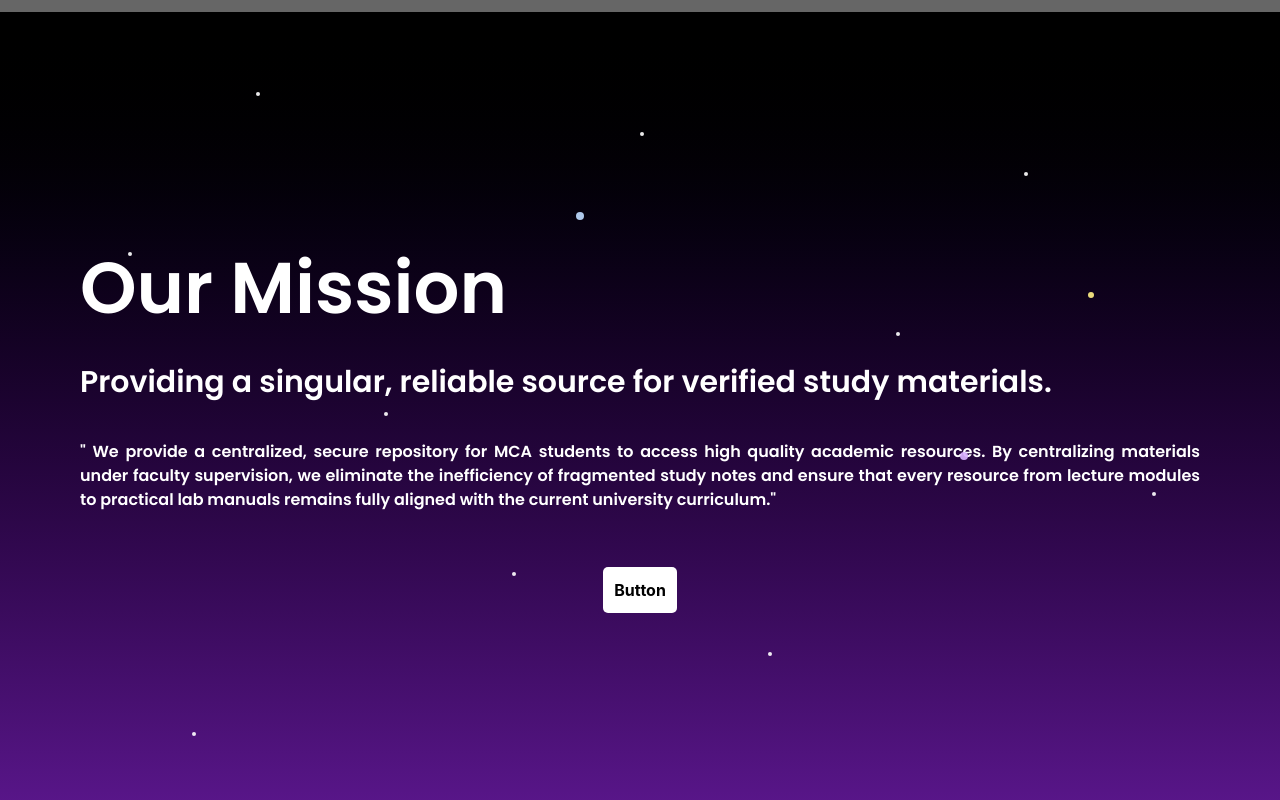
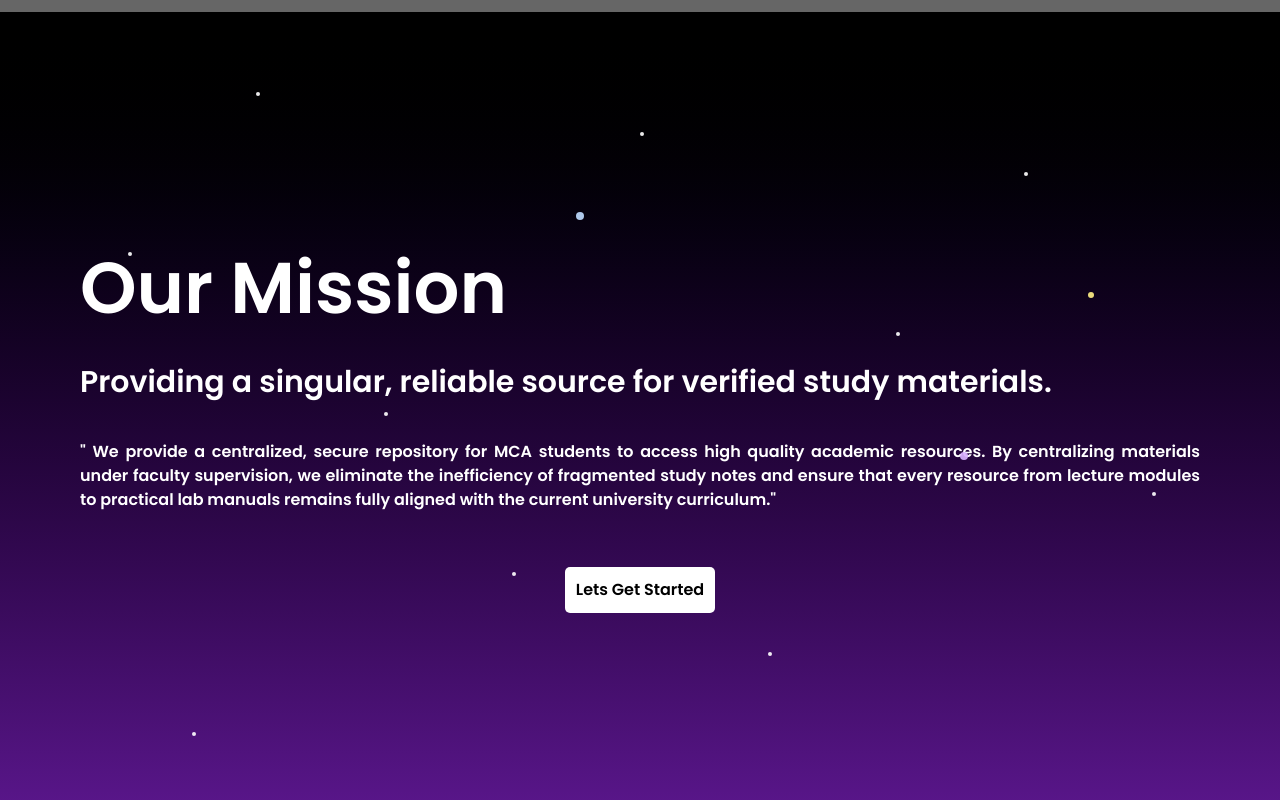
Before and after one commit to ANSHUMANMOREY7/Notes-Store, a React (Vite) app in the folder client/: page / in a window 1280 px wide. Shown: the part 788-1588 px from the top of the page. Built offline with nearby package versions, Linux system fonts and the light colour scheme; grey boxes are pictures that could not be loaded.

Commit message:
button parameter passing enabled

```diff
--- a/client/src/components/Navbar/Buttons/Button.css
+++ b/client/src/components/Navbar/Buttons/Button.css
@@ -11,12 +11,11 @@
     border-radius: 5px;
     width: fit-content;
     height: fit-content;
-    /* margin: 10px; */
     align-items: center;
     cursor: pointer;
    background-color: white;
     color: black;
-    font-weight: bold;
+    font-weight: bolder;
     transition: all 0.3s ease;
 
 }
--- a/client/src/components/Navbar/Buttons/Button.jsx
+++ b/client/src/components/Navbar/Buttons/Button.jsx
@@ -1,11 +1,12 @@
 import { memo } from 'react';
 import './Button.css';
-const Button = () => {
+const Button = ({ label , onClick}) => {
   return (
 
-        <div className='main-btn'>
-      <h2 className='button'>Button</h2>
-
+        <div className='main-btn font-[font1] font-bold weight-500 '>
+      <button className='button' onClick={onClick}>
+        {label}
+      </button>
         </div>
 
   );
--- a/client/src/pages/Home/HomeBottomText.jsx
+++ b/client/src/pages/Home/HomeBottomText.jsx
@@ -27,7 +27,8 @@ const HomeBottomText = () => {
       <div className='font-[font1] px-10 py-10 text-1xl text-justify'>
        <p>" We provide a centralized, secure repository for MCA students to access high quality academic resources. By centralizing materials under faculty supervision, we eliminate the inefficiency of fragmented study notes and ensure that every resource from lecture modules to practical lab manuals remains fully aligned with the current university curriculum."</p>
       </div>
-     <Button />
+
+     <Button label="Lets Get Started" />
     </div>
 
   );
```
